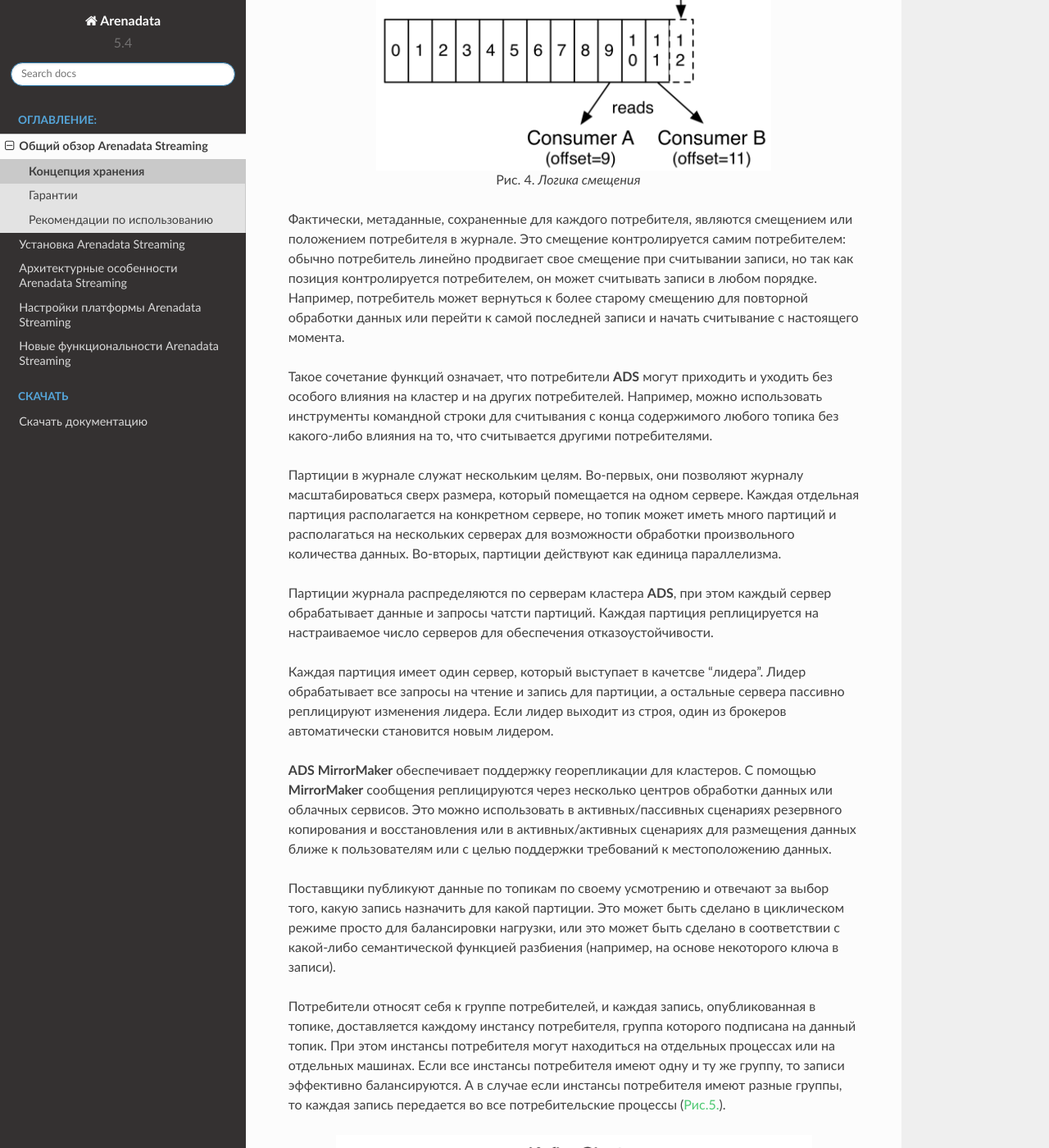
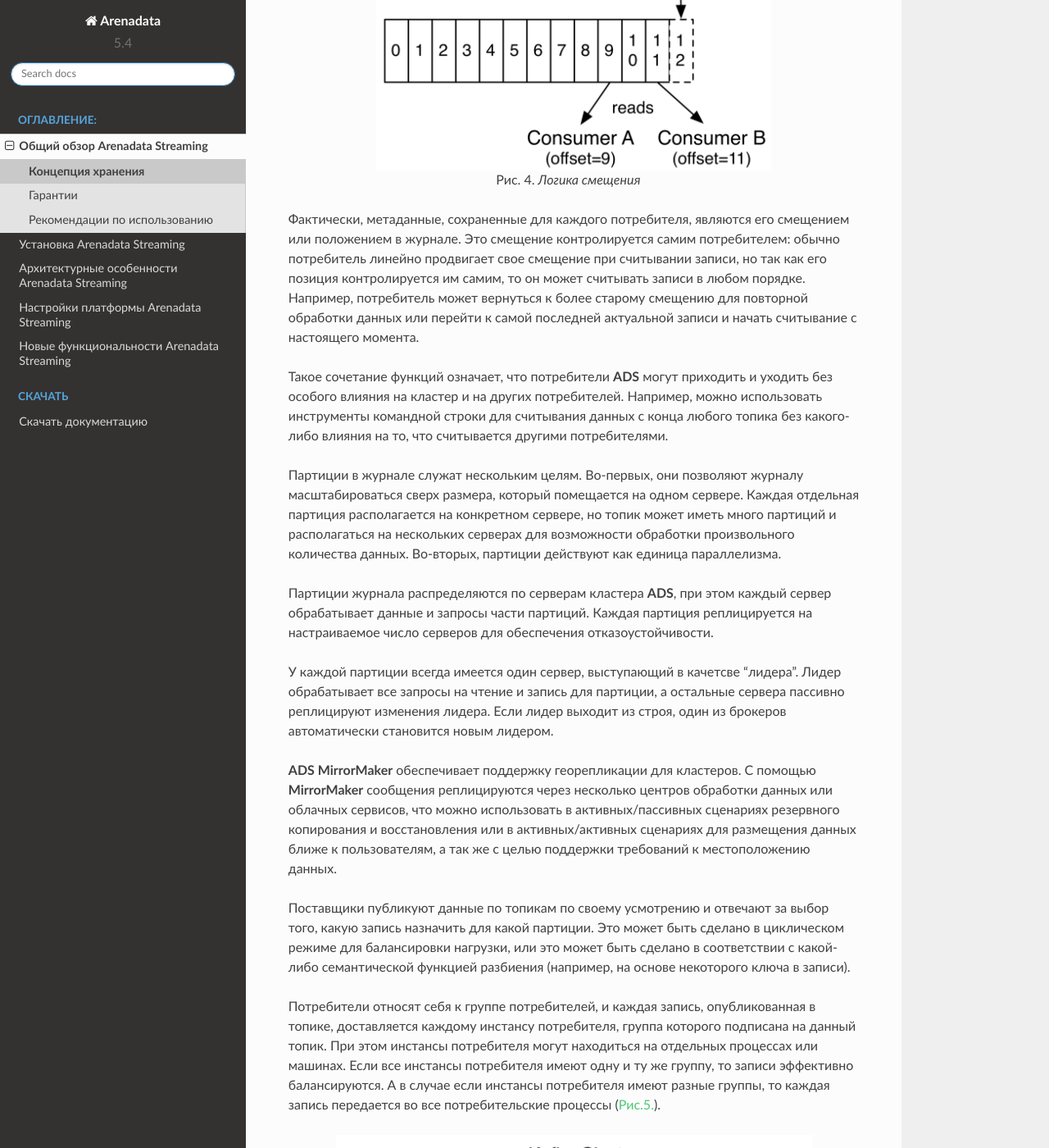
Before and after one commit to arenadata/docs_ads, a Sphinx documentation site: the page built from source/Intro/concept.rst, in a window 1280 px wide and 1400 px high, scrolled down 1074 px. Shown: the whole window at 82% size. Built offline with Sphinx 7.4.7 and the Read the Docs theme 2.0.0, drawn with Linux system fonts in a browser that asks for light colours; pages that are not in the unit, such as notebooks, are missing from menus; some of the changed text lies outside the part shown.

Commit message:
Update concept.rst

```diff
--- a/source/Intro/concept.rst
+++ b/source/Intro/concept.rst
@@ -14,7 +14,7 @@
 
 Каждая партиция представляет собой упорядоченную неизменяемую последовательность записей, которая постоянно добавляется в структурированный журнал. Каждой записи в партиции присваивается порядковый номер *id*, называемый смещением (*offset*), который однозначно идентифицирует каждую запись.
 
-Платформа **ADS** надежно сохраняет все опубликованные записи с настройкой периода их хранения. Например, если политика хранения установлена на два дня, то в течение двух дней после публикации запись доступна для потребления, после чего она удаляется с целью освобождения места. Производительность **ADS** фактически постоянна по отношению к размеру данных, поэтому хранение данных в течение длительного времени не является проблемой (:numref:`Рис.%s.<ADS_intro_offset>`).
+Платформа **ADS** надежно сохраняет все опубликованные записи с настройкой периода их хранения. Например, если политика хранения установлена на два дня, то в течение двух дней после публикации запись доступна для потребления, после чего она удаляется с целью освобождения места. Производительность **ADS** фактически постоянна по отношению к размеру данных, что обеспечивает возможность хранения знаписей в течение длительного времени (:numref:`Рис.%s.<ADS_intro_offset>`).
 
 .. _ADS_intro_offset:
 
@@ -23,21 +23,21 @@
 
    Логика смещения
 
-Фактически, метаданные, сохраненные для каждого потребителя, являются смещением или положением потребителя в журнале. Это смещение контролируется самим потребителем: обычно потребитель линейно продвигает свое смещение при считывании записи, но так как позиция контролируется потребителем, он может считывать записи в любом порядке. Например, потребитель может вернуться к более старому смещению для повторной обработки данных или перейти к самой последней записи и начать считывание с настоящего момента.
+Фактически, метаданные, сохраненные для каждого потребителя, являются его смещением или положением в журнале. Это смещение контролируется самим потребителем: обычно потребитель линейно продвигает свое смещение при считывании записи, но так как его позиция контролируется им самим, то он может считывать записи в любом порядке. Например, потребитель может вернуться к более старому смещению для повторной обработки данных или перейти к самой последней актуальной записи и начать считывание с настоящего момента.
 
-Такое сочетание функций означает, что потребители **ADS** могут приходить и уходить без особого влияния на кластер и на других потребителей. Например, можно использовать инструменты командной строки для считывания с конца содержимого любого топика без какого-либо влияния на то, что считывается другими потребителями.
+Такое сочетание функций означает, что потребители **ADS** могут приходить и уходить без особого влияния на кластер и на других потребителей. Например, можно использовать инструменты командной строки для считывания данных с конца любого топика без какого-либо влияния на то, что считывается другими потребителями.
 
 Партиции в журнале служат нескольким целям. Во-первых, они позволяют журналу масштабироваться сверх размера, который помещается на одном сервере. Каждая отдельная партиция располагается на конкретном сервере, но топик может иметь много партиций и располагаться на нескольких серверах для возможности обработки произвольного количества данных. Во-вторых, партиции действуют как единица параллелизма.
 
-Партиции журнала распределяются по серверам кластера **ADS**, при этом каждый сервер обрабатывает данные и запросы чатсти партиций. Каждая партиция реплицируется на настраиваемое число серверов для обеспечения отказоустойчивости.
+Партиции журнала распределяются по серверам кластера **ADS**, при этом каждый сервер обрабатывает данные и запросы части партиций. Каждая партиция реплицируется на настраиваемое число серверов для обеспечения отказоустойчивости.
 
-Каждая партиция имеет один сервер, который выступает в качетсве "лидера". Лидер обрабатывает все запросы на чтение и запись для партиции, а остальные сервера пассивно реплицируют изменения лидера. Если лидер выходит из строя, один из брокеров автоматически становится новым лидером.
+У каждой партиции всегда имеется один сервер, выступающий в качетсве "лидера". Лидер обрабатывает все запросы на чтение и запись для партиции, а остальные сервера пассивно реплицируют изменения лидера. Если лидер выходит из строя, один из брокеров автоматически становится новым лидером.
 
-**ADS MirrorMaker** обеспечивает поддержку георепликации для кластеров. С помощью **MirrorMaker** сообщения реплицируются через несколько центров обработки данных или облачных сервисов. Это можно использовать в активных/пассивных сценариях резервного копирования и восстановления или в активных/активных сценариях для размещения данных ближе к пользователям или с целью поддержки требований к местоположению данных.
+**ADS MirrorMaker** обеспечивает поддержку георепликации для кластеров. С помощью **MirrorMaker** сообщения реплицируются через несколько центров обработки данных или облачных сервисов, что можно использовать в активных/пассивных сценариях резервного копирования и восстановления или в активных/активных сценариях для размещения данных ближе к пользователям, а так же с целью поддержки требований к местоположению данных.
 
-Поставщики публикуют данные по топикам по своему усмотрению и отвечают за выбор того, какую запись назначить для какой партиции. Это может быть сделано в циклическом режиме просто для балансировки нагрузки, или это может быть сделано в соответствии с какой-либо семантической функцией разбиения (например, на основе некоторого ключа в записи).
+Поставщики публикуют данные по топикам по своему усмотрению и отвечают за выбор того, какую запись назначить для какой партиции. Это может быть сделано в циклическом режиме для балансировки нагрузки, или это может быть сделано в соответствии с какой-либо семантической функцией разбиения (например, на основе некоторого ключа в записи).
 
-Потребители относят себя к группе потребителей, и каждая запись, опубликованная в топике, доставляется каждому инстансу потребителя, группа которого подписана на данный топик. При этом инстансы потребителя могут находиться на отдельных процессах или на отдельных машинах. Если все инстансы потребителя имеют одну и ту же группу, то записи эффективно балансируются. А в случае если инстансы потребителя имеют разные группы, то каждая запись передается во все потребительские процессы (:numref:`Рис.%s.<ADS_intro_group>`).
+Потребители относят себя к группе потребителей, и каждая запись, опубликованная в топике, доставляется каждому инстансу потребителя, группа которого подписана на данный топик. При этом инстансы потребителя могут находиться на отдельных процессах или машинах. Если все инстансы потребителя имеют одну и ту же группу, то записи эффективно балансируются. А в случае если инстансы потребителя имеют разные группы, то каждая запись передается во все потребительские процессы (:numref:`Рис.%s.<ADS_intro_group>`).
 
 .. _ADS_intro_group:
 
```
Also changed, not shown: other parts of source/Intro/concept.rst (+3 -3 lines).
